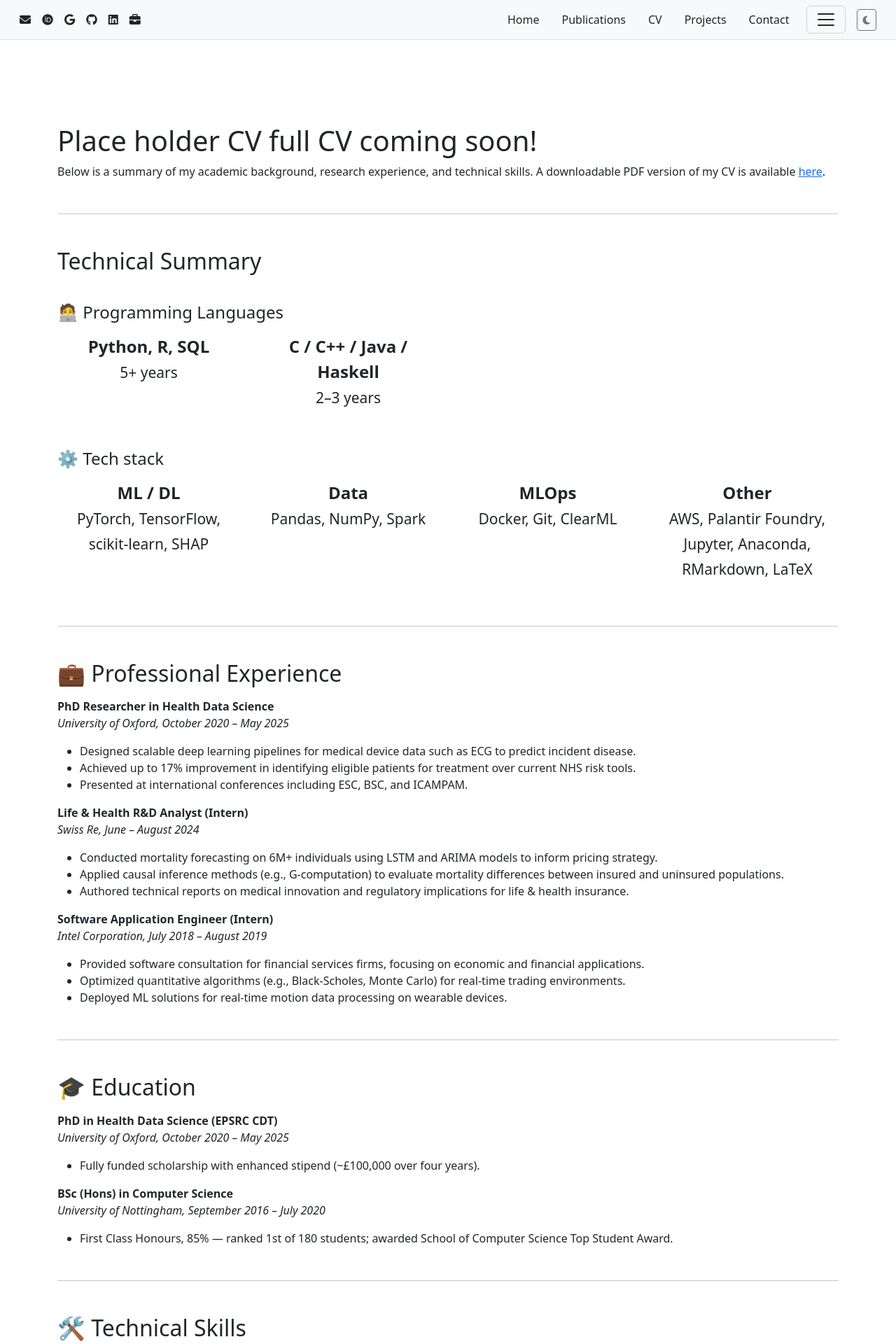
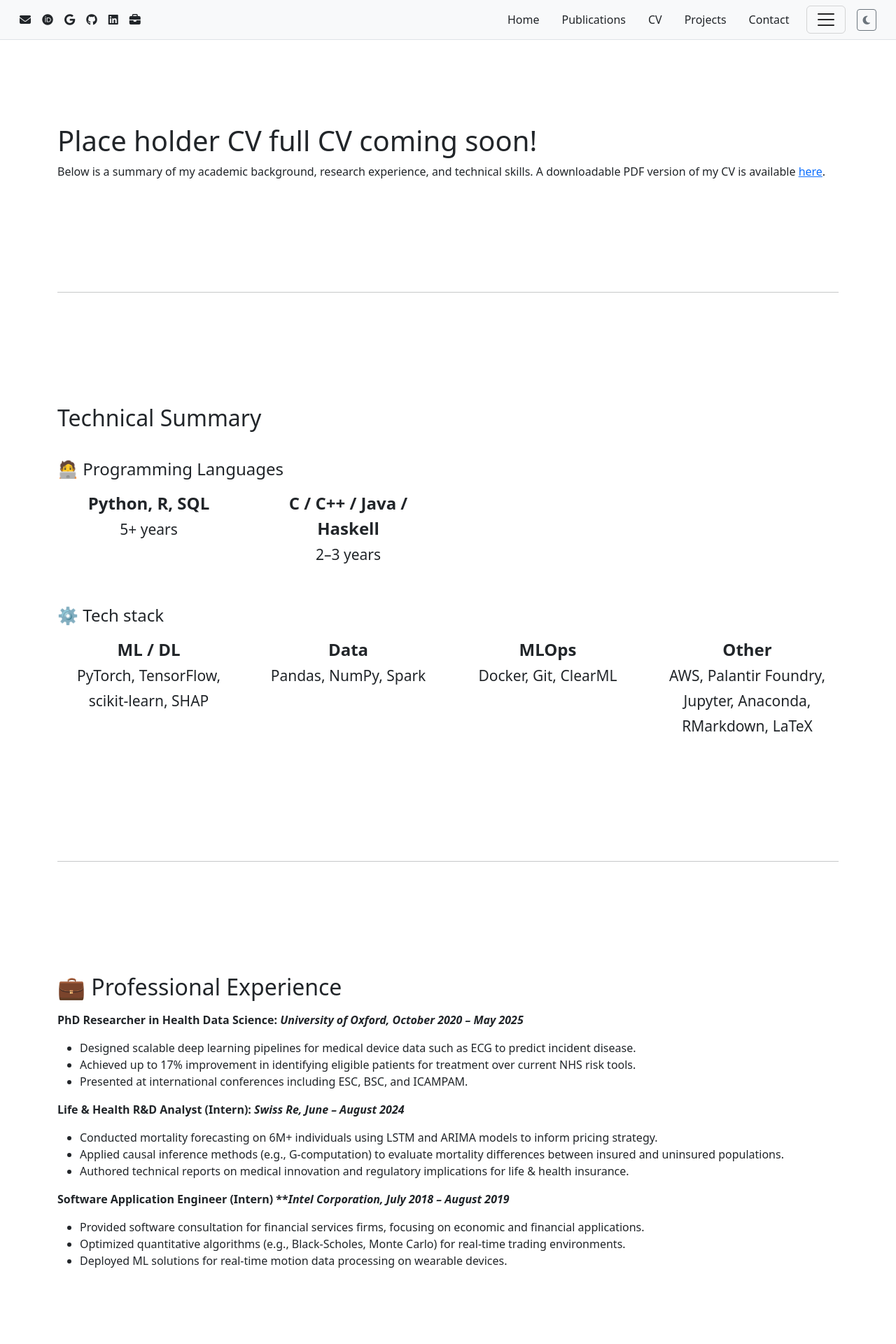
Before and after one commit to Ads98/Ads98.github.io, a Jekyll site: the page built from _pages/CV.md, in a window 1280 px wide. Shown: the top 1920 px of the page at 70% size. Built offline with Jekyll 4.4.1, drawn with Linux system fonts in a browser that asks for light colours; some of the changed text lies outside the part shown.

Commit message:
Reformated CV

```diff
--- a/_pages/CV.md
+++ b/_pages/CV.md
@@ -31,23 +31,19 @@ Below is a summary of my academic background, research experience, and technical
 <hr>
 
 
-
 ## 💼 Professional  Experience
 
-**PhD Researcher in Health Data Science**
-_University of Oxford, October 2020 – May 2025_
+**PhD Researcher in Health Data Science: _University of Oxford, October 2020 – May 2025_**
 - Designed scalable deep learning pipelines for medical device data such as ECG to predict incident disease.
 - Achieved up to 17% improvement in identifying eligible patients for treatment over current NHS risk tools.
 - Presented at international conferences including ESC, BSC, and ICAMPAM.
 
-**Life & Health R&D Analyst (Intern)**
-_Swiss Re, June – August 2024_
+**Life & Health R&D Analyst (Intern): _Swiss Re, June – August 2024_**
 - Conducted mortality forecasting on 6M+ individuals using LSTM and ARIMA models to inform pricing strategy.
 - Applied causal inference methods (e.g., G-computation) to evaluate mortality differences between insured and uninsured populations.
 - Authored technical reports on medical innovation and regulatory implications for life & health insurance.
 
-**Software Application Engineer (Intern)**
-_Intel Corporation, July 2018 – August 2019_
+**Software Application Engineer (Intern) **_Intel Corporation, July 2018 – August 2019_**
 - Provided software consultation for financial services firms, focusing on economic and financial applications.
 - Optimized quantitative algorithms (e.g., Black-Scholes, Monte Carlo) for real-time trading environments.
 - Deployed ML solutions for real-time motion data processing on wearable devices.
@@ -89,8 +85,7 @@ _University of Nottingham, September 2016 – July 2020_
 ## 📚 Publications
 
 **First-author Manuscripts**
-- Sturge, Harper et al. _Added value of step count and sleep activity to the prediction of all-cause mortality_.
-  [https://doi.org/10.1101/2025.04.03.25325101](https://doi.org/10.1101/2025.04.03.25325101)
+- Sturge, Harper et al. [_Added value of step count and sleep activity to the prediction of all-cause mortality_.](https://doi.org/10.1101/2025.04.03.25325101)
 
 **Industry Reports**
 - *Swiss Re Institute*. [_The current landscape of Alzheimer's disease in Life & Health Insurance_](https://www.swissre.com/institute/research/topics-and-risk-dialogues/health-and-aging/alzheimers-disease-insurance.html)
--- a/assets/css/custom.css
+++ b/assets/css/custom.css
@@ -156,8 +156,8 @@ body.dark-mode .text-muted {
 
 /* 📝 Extra spacing between sections in CV page */
 .cv-page hr {
-  margin-top: 3rem;
-  margin-bottom: 3rem;
+  margin-top: 10rem;
+  margin-bottom: 10rem;
 }
 
 .cv-page h2,
```
